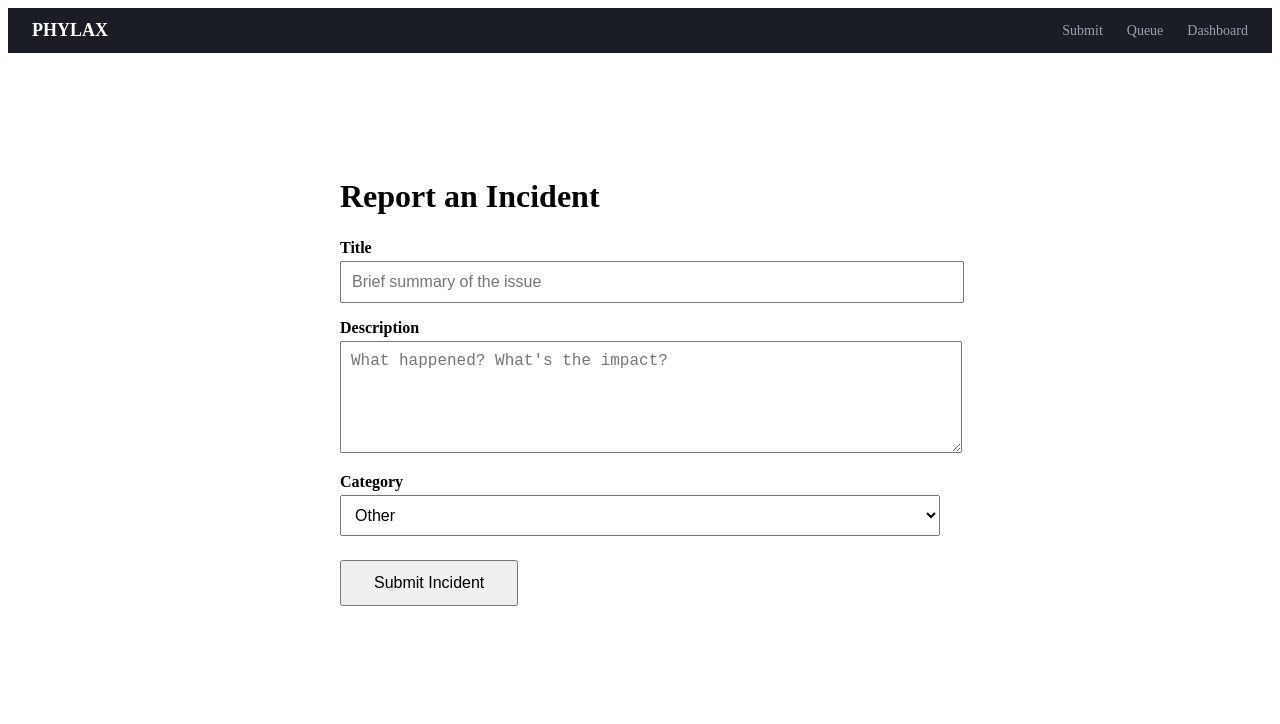
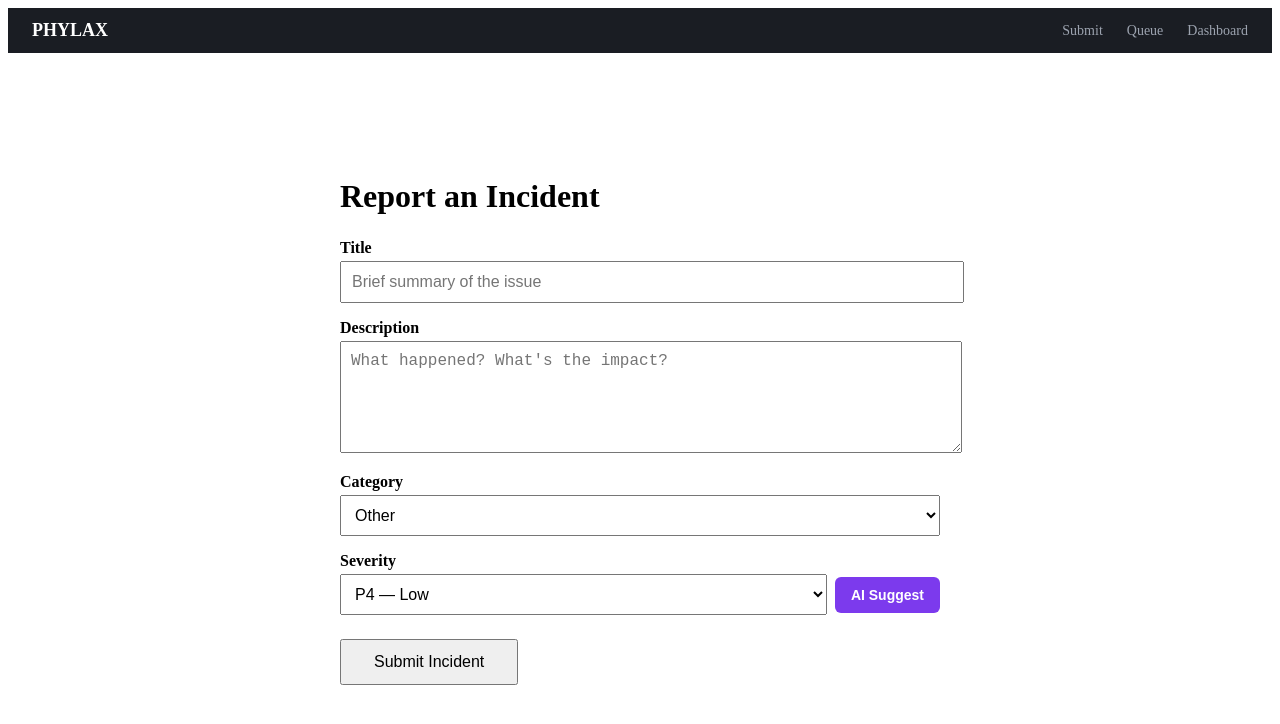
Before and after one commit to Lakonas/Phylax, a Next.js app: page /submit in a window 1280 px wide. Shown: the top 724 px of the page. Built offline with nearby package versions, Linux system fonts and the light colour scheme.

Commit message:
feat: add AI severity suggestion on incident submission

```diff
--- a/package.json
+++ b/package.json
@@ -9,6 +9,7 @@
     "lint": "eslint"
   },
   "dependencies": {
+    "@anthropic-ai/sdk": "^0.78.0",
     "next": "16.1.6",
     "pg": "^8.19.0",
     "react": "19.2.3",
--- /dev/null
+++ b/src/app/api/ai/suggest-severity/route.ts
@@ -0,0 +1,52 @@
+import { NextRequest, NextResponse } from 'next/server';
+import Anthropic from '@anthropic-ai/sdk';
+
+const client = new Anthropic({
+  apiKey: process.env.ANTHROPIC_API_KEY,
+});
+
+// POST /api/ai/suggest-severity — Story #2
+export async function POST(request: NextRequest) {
+  try {
+    const { title, description } = await request.json();
+
+    if (!title || !description) {
+      return NextResponse.json(
+        { error: 'Title and description are required' },
+        { status: 400 }
+      );
+    }
+
+    const message = await client.messages.create({
+      model: 'claude-sonnet-4-20250514',
+      max_tokens: 200,
+      system: `You are an ITSM triage assistant. Analyze the incident and suggest a severity level.
+
+P1 — Critical: Service is down, revenue impact, security breach, all users affected.
+P2 — High: Major feature broken, significant user impact, workaround may exist.
+P3 — Medium: Minor feature issue, limited user impact, workaround available.
+P4 — Low: Cosmetic issue, feature request, no urgency.
+
+Respond with ONLY valid JSON in this exact format, no other text:
+{"severity": "P1", "reason": "Brief explanation of why this severity was chosen"}`,
+      messages: [
+        {
+          role: 'user',
+          content: `Incident Title: ${title}\nDescription: ${description}`,
+        },
+      ],
+    });
+
+    const responseText = message.content[0].type === 'text' ? message.content[0].text : '';
+    const suggestion = JSON.parse(responseText);
+
+    return NextResponse.json(suggestion);
+
+  } catch (error) {
+    console.error('AI severity suggestion error:', error);
+    return NextResponse.json(
+      { error: 'Failed to get AI suggestion' },
+      { status: 500 }
+    );
+  }
+}
--- a/src/app/submit/page.tsx
+++ b/src/app/submit/page.tsx
@@ -6,9 +6,44 @@ export default function SubmitPage() {
   const [title, setTitle] = useState('');
   const [description, setDescription] = useState('');
   const [category, setCategory] = useState('Other');
+  const [severity, setSeverity] = useState('P4');
   const [submitted, setSubmitted] = useState(false);
   const [ticketNumber, setTicketNumber] = useState('');
   const [error, setError] = useState('');
+  const [aiSuggestion, setAiSuggestion] = useState<{ severity: string; reason: string } | null>(null);
+  const [aiLoading, setAiLoading] = useState(false);
+
+  const handleSuggest = async () => {
+    if (!title.trim() || !description.trim()) {
+      setError('Enter a title and description first');
+      return;
+    }
+
+    setAiLoading(true);
+    setError('');
+
+    try {
+      const response = await fetch('/api/ai/suggest-severity', {
+        method: 'POST',
+        headers: { 'Content-Type': 'application/json' },
+        body: JSON.stringify({ title, description }),
+      });
+
+      if (!response.ok) {
+        setError('AI suggestion failed');
+        setAiLoading(false);
+        return;
+      }
+
+      const suggestion = await response.json();
+      setAiSuggestion(suggestion);
+      setSeverity(suggestion.severity);
+      setAiLoading(false);
+    } catch (err) {
+      setError('Failed to get AI suggestion');
+      setAiLoading(false);
+    }
+  };
 
   const handleSubmit = async (e: React.FormEvent) => {
     e.preventDefault();
@@ -22,8 +57,8 @@ export default function SubmitPage() {
           title,
           description,
           category,
+          severity,
           reported_by: 'Demo User',
-          severity: 'P4',
         }),
       });
 
@@ -55,6 +90,8 @@ export default function SubmitPage() {
             setTitle('');
             setDescription('');
             setCategory('Other');
+            setSeverity('P4');
+            setAiSuggestion(null);
           }}
           style={{ marginTop: 24, padding: '10px 20px', cursor: 'pointer' }}
         >
@@ -96,7 +133,7 @@ export default function SubmitPage() {
           />
         </div>
 
-        <div style={{ marginBottom: 24 }}>
+        <div style={{ marginBottom: 16 }}>
           <label style={{ display: 'block', marginBottom: 4, fontWeight: 600 }}>
             Category
           </label>
@@ -114,6 +151,53 @@ export default function SubmitPage() {
           </select>
         </div>
 
+        {/* AI Severity Suggestion — Story #2 */}
+        <div style={{ marginBottom: 24 }}>
+          <label style={{ display: 'block', marginBottom: 4, fontWeight: 600 }}>
+            Severity
+          </label>
+          <div style={{ display: 'flex', gap: 8, alignItems: 'center' }}>
+            <select
+              value={severity}
+              onChange={(e) => setSeverity(e.target.value)}
+              style={{ flex: 1, padding: 10, fontSize: 16 }}
+            >
+              <option value="P1">P1 — Critical</option>
+              <option value="P2">P2 — High</option>
+              <option value="P3">P3 — Medium</option>
+              <option value="P4">P4 — Low</option>
+            </select>
+            <button
+              type="button"
+              onClick={handleSuggest}
+              disabled={aiLoading}
+              style={{
+                padding: '10px 16px', fontSize: 14, fontWeight: 600,
+                cursor: aiLoading ? 'not-allowed' : 'pointer',
+                borderRadius: 6, border: 'none',
+                backgroundColor: '#7c3aed', color: 'white',
+                whiteSpace: 'nowrap',
+              }}
+            >
+              {aiLoading ? 'Analyzing...' : 'AI Suggest'}
+            </button>
+          </div>
+
+          {aiSuggestion && (
+            <div style={{
+              marginTop: 8, padding: 12, borderRadius: 8,
+              backgroundColor: '#f5f3ff', border: '1px solid #c4b5fd',
+            }}>
+              <div style={{ fontSize: 14, fontWeight: 600, color: '#7c3aed', marginBottom: 4 }}>
+                AI Suggested: {aiSuggestion.severity}
+              </div>
+              <p style={{ fontSize: 13, color: '#6b7280', margin: 0 }}>
+                {aiSuggestion.reason}
+              </p>
+            </div>
+          )}
+        </div>
+
         {error && (
           <p style={{ color: 'red', marginBottom: 16 }}>{error}</p>
         )}
```
Also changed, not shown: 1 other file (tests, documents, lock files or other folders).
